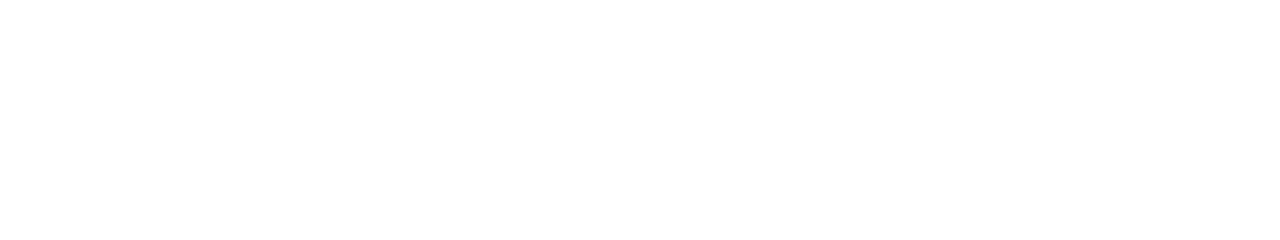
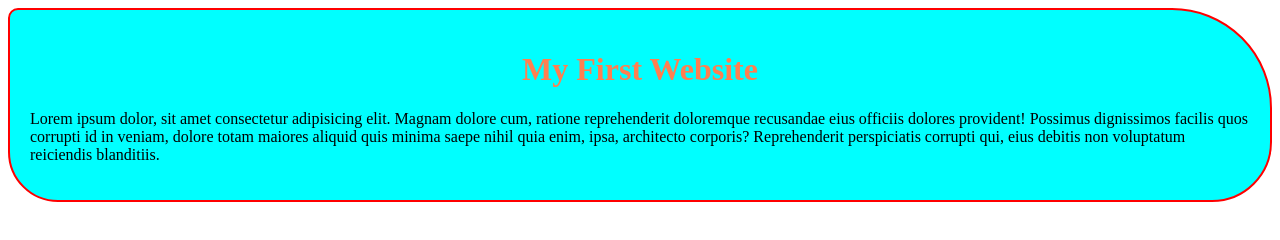
Before and after one commit to SagorChandra404/my-simple-website, a plain HTML site: page index.html in a window 1280 px wide. Drawn offline with Linux system fonts and the light colour scheme.

Commit message:
simple website first blog

```diff
--- a/index.html
+++ b/index.html
@@ -3,9 +3,13 @@
 <head>
     <meta charset="UTF-8">
     <meta name="viewport" content="width=device-width, initial-scale=1.0">
+    <link rel="stylesheet" href="style/blog.css">
     <title>My simple website</title>
 </head>
 <body>
-
+    <div>
+        <h1>My First Website</h1>
+        <p>Lorem ipsum dolor, sit amet consectetur adipisicing elit. Magnam dolore cum, ratione reprehenderit doloremque recusandae eius officiis dolores provident! Possimus dignissimos facilis quos corrupti id in veniam, dolore totam maiores aliquid quis minima saepe nihil quia enim, ipsa, architecto corporis? Reprehenderit perspiciatis corrupti qui, eius debitis non voluptatum reiciendis blanditiis.</p>
+    </div>
 </body>
 </html>
--- /dev/null
+++ b/style/blog.css
@@ -0,0 +1,10 @@
+h1{
+    color: coral;
+    text-align: center;
+}
+div{
+    background-color: aqua;
+    border: 2px solid red;
+    border-radius: 10px 100px 60px 50px;
+    padding: 20px;
+}
```
